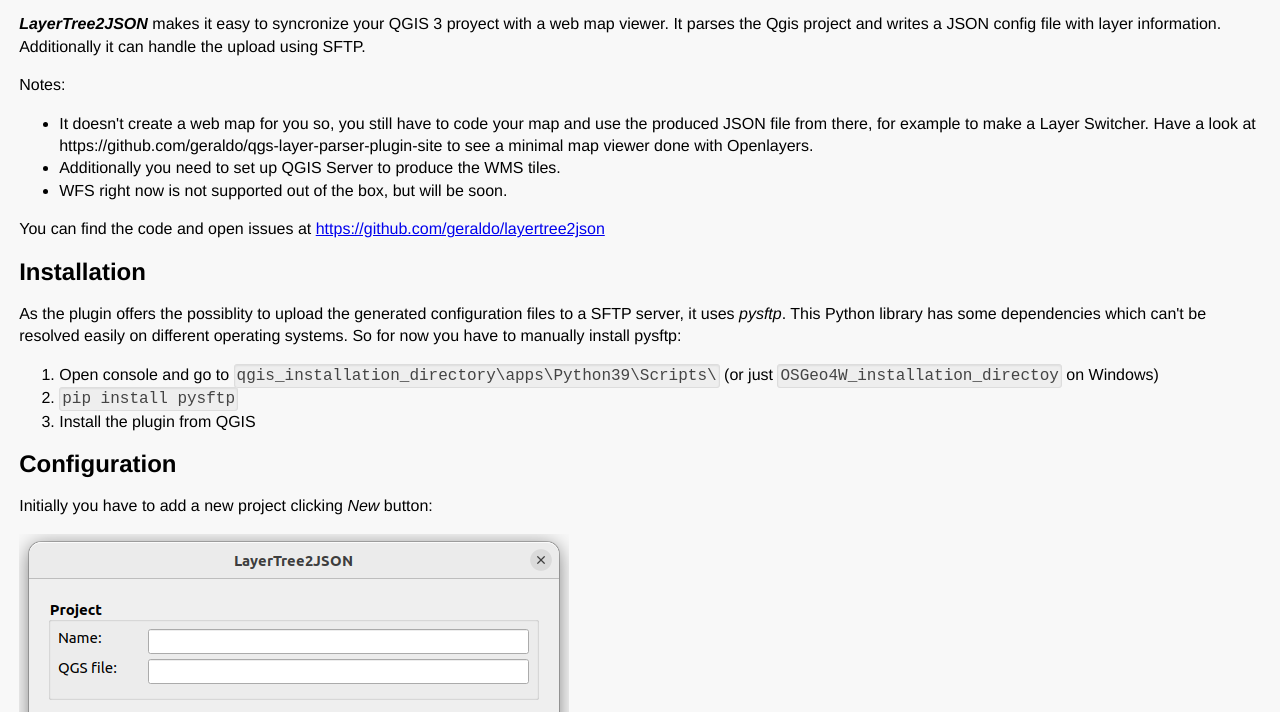
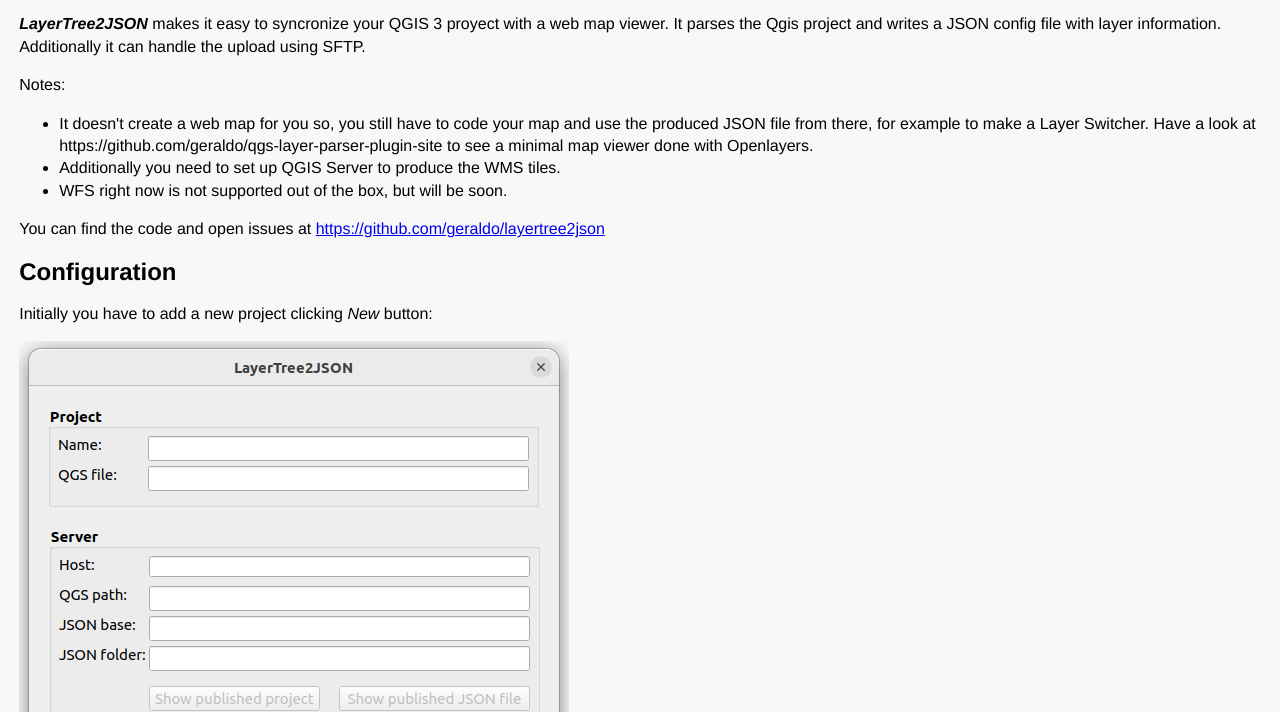
Before and after one commit to geraldo/layertree2json, a plain HTML site: page docs/index.html in a window 1280 px wide. Shown: the part 88-800 px from the top of the page. Drawn offline with Linux system fonts and the light colour scheme.

Commit message:
update metadata and documentation on latest release

```diff
--- a/docs/index.html
+++ b/docs/index.html
@@ -47,14 +47,6 @@
     <li>WFS right now is not supported out of the box, but will be soon.</li>
 </ul>
 <p>You can find the code and open issues at <a href="https://github.com/geraldo/layertree2json">https://github.com/geraldo/layertree2json</a></p>
-
-<h2>Installation</h2>
-<p>As the plugin offers the possiblity to upload the generated configuration files to a SFTP server, it uses <em>pysftp</em>. This Python library has some dependencies which can't be resolved easily on different operating systems. So for now you have to manually install pysftp:</p>
-<ol>
-    <li>Open console and go to <pre>qgis_installation_directory\apps\Python39\Scripts\</pre> (or just <pre>OSGeo4W_installation_directoy</pre> on Windows)</li>
-    <li><pre>pip install pysftp</pre></li>
-    <li>Install the plugin from QGIS</li>
-</ol>
 
 <h2 id="conf">Configuration</h2>
 <p>Initially you have to add a new project clicking <em>New</em> button:</p>
```
Also changed, not shown: metadata.txt.
